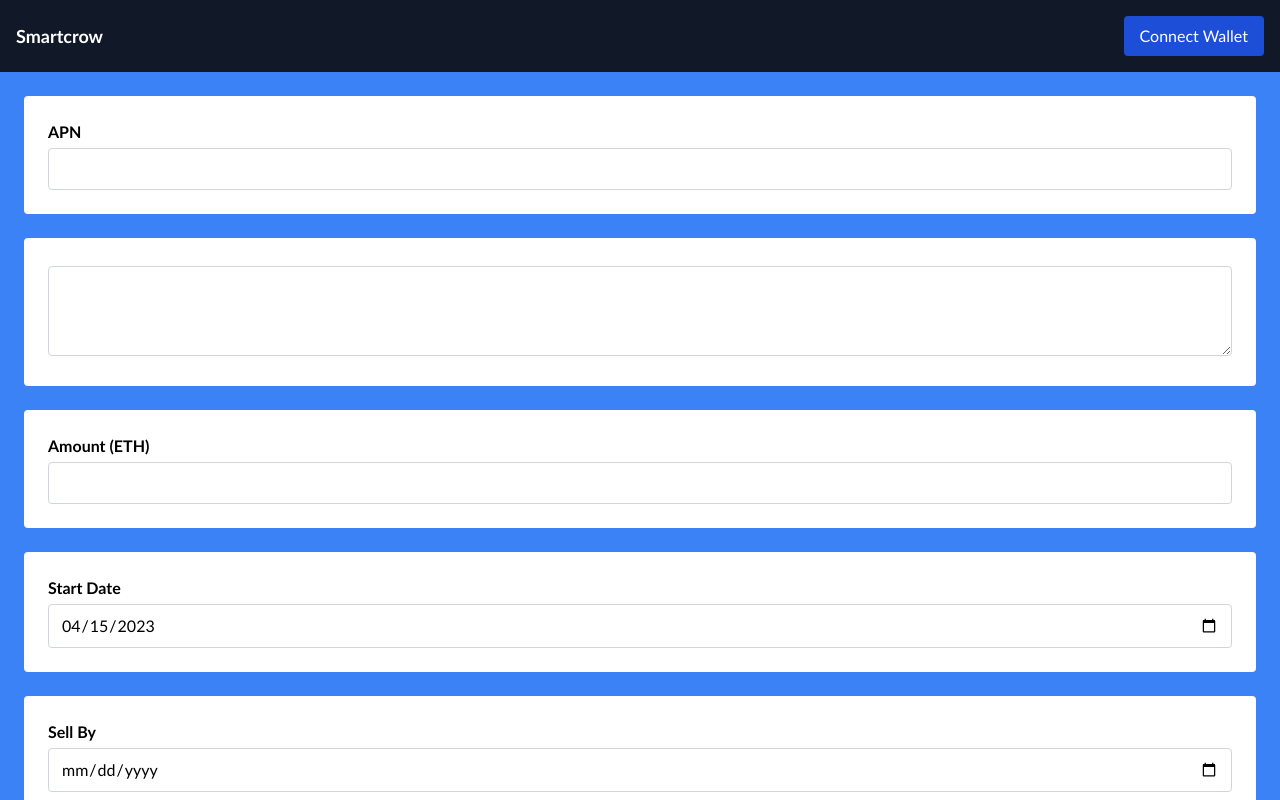
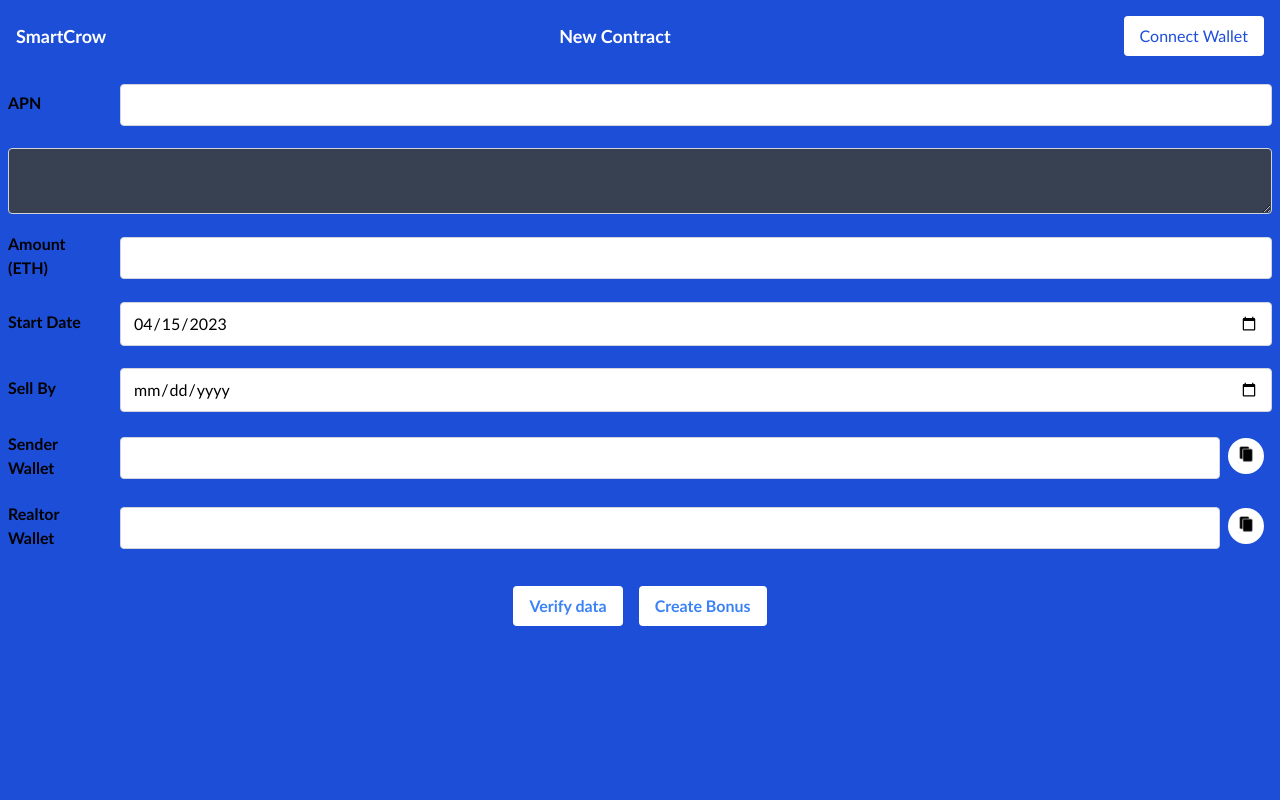
Before and after one commit to Jeffer1980/Smartcrow, a Next.js app: page /newContract in a window 1280 px wide. Shown: the top 800 px of the page. Built offline with nearby package versions, Linux system fonts and the light colour scheme.

Commit message:
New contract page working

```diff
--- a/pages/index.js
+++ b/pages/index.js
@@ -555,13 +555,13 @@ const HomePage = () => {
 		  </section>
 		  <section className="flex justify-center">
 		  	<div className="w-full sm:w-1/2 text-center mr-10">
-    			<button class="bg-white hover:bg-blue-600 text-white font-semibold py-3 px-6 rounded-lg mb-4">
+    			<button class="bg-white hover:bg-blue-600 text-white font-semibold py-3 px-6 rounded-lg mb-4" onClick={handleNewContract}>
 					<img src="/assets/images/newfile.png" alt="New File Image" className="h-12 w-12" />
     			</button>
     			<p className="text-white">New Contract</p>
   			</div>
   			<div className="w-full sm:w-1/2 text-center">
-    			<button className="bg-white hover:bg-blue-600 text-white font-semibold py-3 px-6 rounded-lg mb-4">
+    			<button className="bg-white hover:bg-blue-600 text-white font-semibold py-3 px-6 rounded-lg mb-4" onClick={handleExistingContract}>
 					<img src="/assets/images/existingfile.png" alt="Existing File Image" className="h-12 w-12" />
     			</button>
     			<p className="text-white">Existing Contract</p>
--- a/pages/newContract.js
+++ b/pages/newContract.js
@@ -443,91 +443,170 @@ const createbonusfunc = async () => {
 const MyForm = () => {
     const today = new Date().toISOString().substr(0, 10); // Get today's date in yyyy-mm-dd format
 
+	const [buttonText, setButtonText] = useState("Connect Wallet");
+	const [verified, setVerified] = useState(false);
+
 	const router = useRouter();
 	const { SelAPN } = router.query;
 	const {Address} = router.query;
   	console.log('APN = '+{SelAPN});
 
+	  const login = async () => {
+		//console.log('trying login function');
+
+
+		try {
+		  const accounts = await window.ethereum.send(
+			"eth_requestAccounts"
+		  )
+		  //console.log('accounts', accounts.result[0]);
+		  const address = accounts.result[0];
+		  provider = new ethers.providers.Web3Provider(window.ethereum);
+		  //var blockNumber = await provider.getBlockNumber();
+		  //console.log('Block number = '+ blockNumber);
+		  MyContract = new ethers.Contract(NFTcontract, myabi, provider);
+
+		  setButtonText(address);
+		}
+		catch (error) {
+			alert('Please Install Metamask Wallet')
+			return;
+		}
+	}
+
+	const copyToClipboardseller = async () => {
+		// Logic to copy value to clipboard
+		//const valueToCopy = "Hello, clipboard!";
+		//navigator.clipboard.writeText(valueToCopy);
+		let clipboardresult = await navigator.clipboard.readText();
+
+		const myInput = document.getElementById("senderwallet");
+		//console.log(APN);
+		myInput.value=clipboardresult;
+
+	  };
+
+	  const copyToClipboardreceiver = async () => {
+		// Logic to copy value to clipboard
+		//const valueToCopy = "Hello, clipboard!";
+		//navigator.clipboard.writeText(valueToCopy);
+		let clipboardresult = await navigator.clipboard.readText();
+
+		const myInput = document.getElementById("receiverwallet");
+		//console.log(APN);
+		myInput.value=clipboardresult;
+
+	  };
+
+	  //verify input data
+	  const verifydata = async() => {
+		const verAPN= document.getElementById("parcelid").value;
+		const verAmount= document.getElementById("bonusamount").value;
+		const verStartdate= document.getElementById("startdate").value;
+		const verSellbydate= document.getElementById("sellbydate").value;
+		const verSeller= document.getElementById("senderwallet").value;
+		const verRealtor= document.getElementById("receiverwallet").value;
+
+		if (verAPN=="" || verAmount==0 || verStartdate=="" || verSellbydate=="" ||verSeller=="" || verRealtor=="") {
+			console.log('Verification failed');
+			setVerified(false);
+		}
+		else{
+			console.log('Verification ok');
+			setVerified(true);
+		}
+
+	  }
     return (
-      <div className="bg-blue-500 min-h-screen">
-        <nav className="flex justify-between items-center bg-gray-900 p-4">
-          <h1 className="text-white font-bold text-lg">Smartcrow</h1>
-          <button className="bg-blue-700 text-white px-4 py-2 rounded">Connect Wallet</button>
+      <div className="bg-blue-700 min-h-screen">
+        <nav className="flex justify-between items-center bg-blue-700 p-4">
+          <h1 className="text-white font-bold text-lg">SmartCrow</h1>
+		  <h1 className="text-white font-bold text-lg">New Contract</h1>
+          <button className="bg-white text-blue-700 px-4 py-2 rounded" onClick={login}>{buttonText}</button>
         </nav>
-        <div className="container mx-auto p-6">
-          <div className="flex flex-col gap-6">
-            <div className="bg-white p-6 rounded">
-              <label htmlFor="text-input" className="font-bold">
+        <div className="container mx-auto pb-3">
+          <div className="flex flex-col gap-0.5">
+            <div className="flex items-center flex-row p-2">
+              <label for="parcelid" className="font-bold mr-4 w-24">
                 APN
               </label>
               <input
                 type="text"
                 id="parcelid"
-                className="border-gray-300 border rounded w-full py-2 px-3 mt-1"
+                className="border-gray-300 border rounded py-2 px-3 mt-1 flex-grow"
 				defaultValue={SelAPN}
               />
             </div>
-            <div className="bg-white p-6 rounded">
+            <div className="flex items-center flex-row p-2">
 
               <textarea
                 id="addresscheck"
-                className="border-gray-300 border rounded w-full py-2 px-3 mt-1"
+                className="border-gray-300 bg-gray-700 text-white text-center border rounded w-full py-2 px-3 mt-1"
 				defaultValue={Address}
-                rows={3}
+                rows={2}
               />
             </div>
-            <div className="bg-white p-6 rounded">
-              <label htmlFor="number-input" className="font-bold">
+            <div className="flex items-center flex-row p-2">
+              <label for="bonusamount" className="font-bold mr-4 w-24">
                 Amount (ETH)
               </label>
               <input
                 type="number"
                 id="bonusamount"
-                className="border-gray-300 border rounded w-full py-2 px-3 mt-1"
+                className="border-gray-300 border rounded flex-grow py-2 px-3 mt-1"
               />
             </div>
-            <div className="bg-white p-6 rounded">
-              <label htmlFor="date-input" className="font-bold">
+            <div className="flex items-center flex-row p-2">
+              <label for="startdate" className="font-bold mr-4 w-24">
                 Start Date
               </label>
               <input
                 type="date"
                 id="startdate"
-                className="border-gray-300 border rounded w-full py-2 px-3 mt-1"
+                className="border-gray-300 border rounded py-2 px-3 mt-1 flex-grow"
                 defaultValue={today}
               />
             </div>
-            <div className="bg-white p-6 rounded">
-              <label htmlFor="date-input2" className="font-bold">
+            <div className="flex items-center flex-row p-2">
+              <label for="sellbydate" className="font-bold mr-4 w-24">
                 Sell By
               </label>
               <input
                 type="date"
                 id="sellbydate"
-                className="border-gray-300 border rounded w-full py-2 px-3 mt-1"
+                className="border-gray-300 border rounded flex-grow py-2 px-3 mt-1"
               />
             </div>
-            <div className="bg-white p-6 rounded">
-              <label htmlFor="text-input2" className="font-bold">
+            <div className="flex items-center flex-row p-2">
+              <label for="senderwallet" className="font-bold mr-4 w-24">
                 Sender Wallet
               </label>
               <input
                 type="text"
                 id="senderwallet"
-                className="border-gray-300 border rounded w-full py-2 px-3 mt-1"
+                className="border-gray-300 border rounded flex-grow py-2 px-3 mt-1"
               />
+			  <button className="bg-white text-blue-500 font-semibold px-2 py-2 rounded-full m-2" onClick={copyToClipboardseller}>
+			  	<img src="/assets/images/paste.png" alt="Paste Image" className="h-5 w-5" />
+			</button>
             </div>
-            <div className="bg-white p-6 rounded">
-              <label htmlFor="text-input3" className="font-bold">
-                Receiver Wallet
+            <div className="flex items-center flex-row p-2">
+              <label htmlFor="receiverwallet" className="font-bold mr-4 w-24">
+                Realtor Wallet
               </label>
               <input
                 type="text"
                 id="receiverwallet"
-                className="border-gray-300 border rounded w-full py-2 px-3 mt-1"
+                className="border-gray-300 border rounded flex-grow py-2 px-3 mt-1"
               />
+			  <button className="bg-white text-blue-500 font-semibold px-2 py-2 rounded-full m-2" onClick={copyToClipboardreceiver}>
+			  	<img src="/assets/images/paste.png" alt="Paste Image" className="h-5 w-5" />
+			</button>
             </div>
-            <div className="bg-white p-6 rounded">
+            <div className="p-6 flex items-center justify-center">
+				<button className="bg-white text-blue-500 font-semibold px-4 py-2 rounded mr-4" onClick={verifydata}>
+		  	        Verify data
+		        </button>
                 <button className="bg-white text-blue-500 font-semibold px-4 py-2 rounded" onClick={createbonusfunc}>
 		  	        Create Bonus
 		        </button>
```
